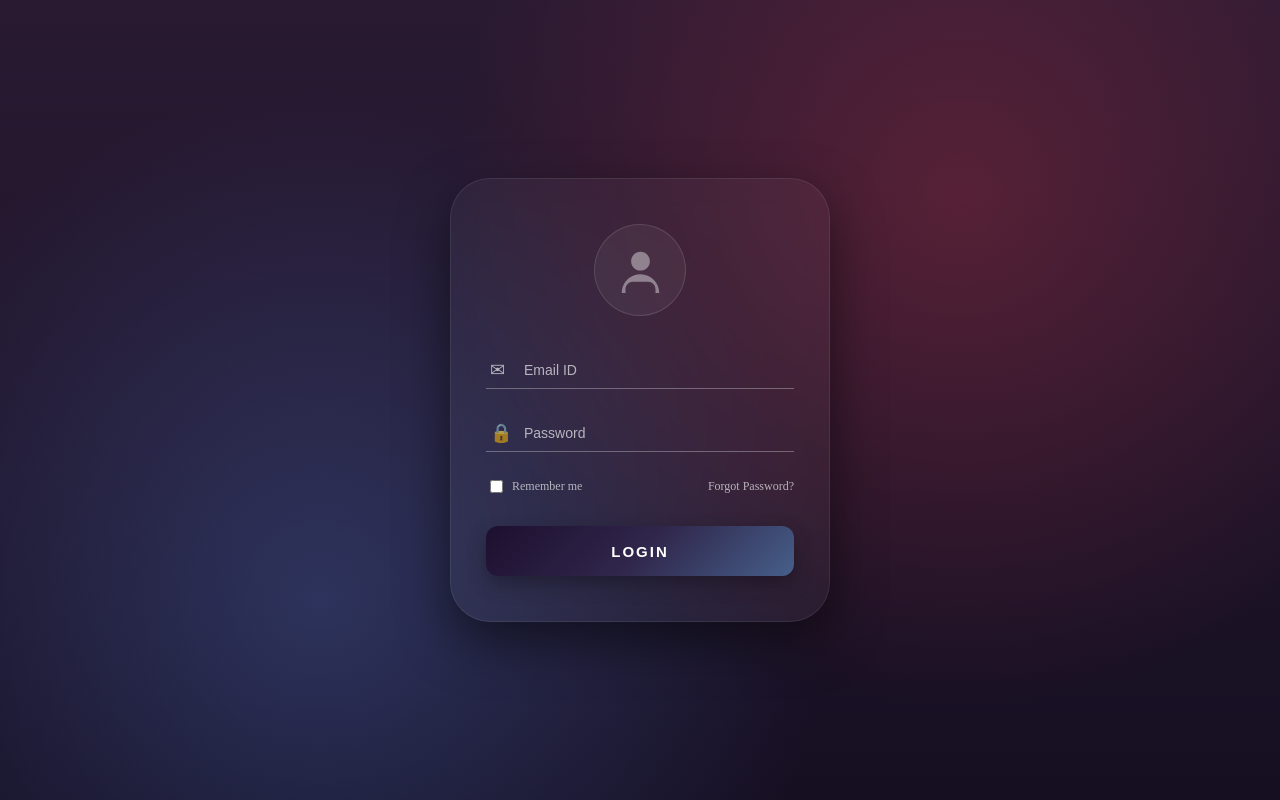
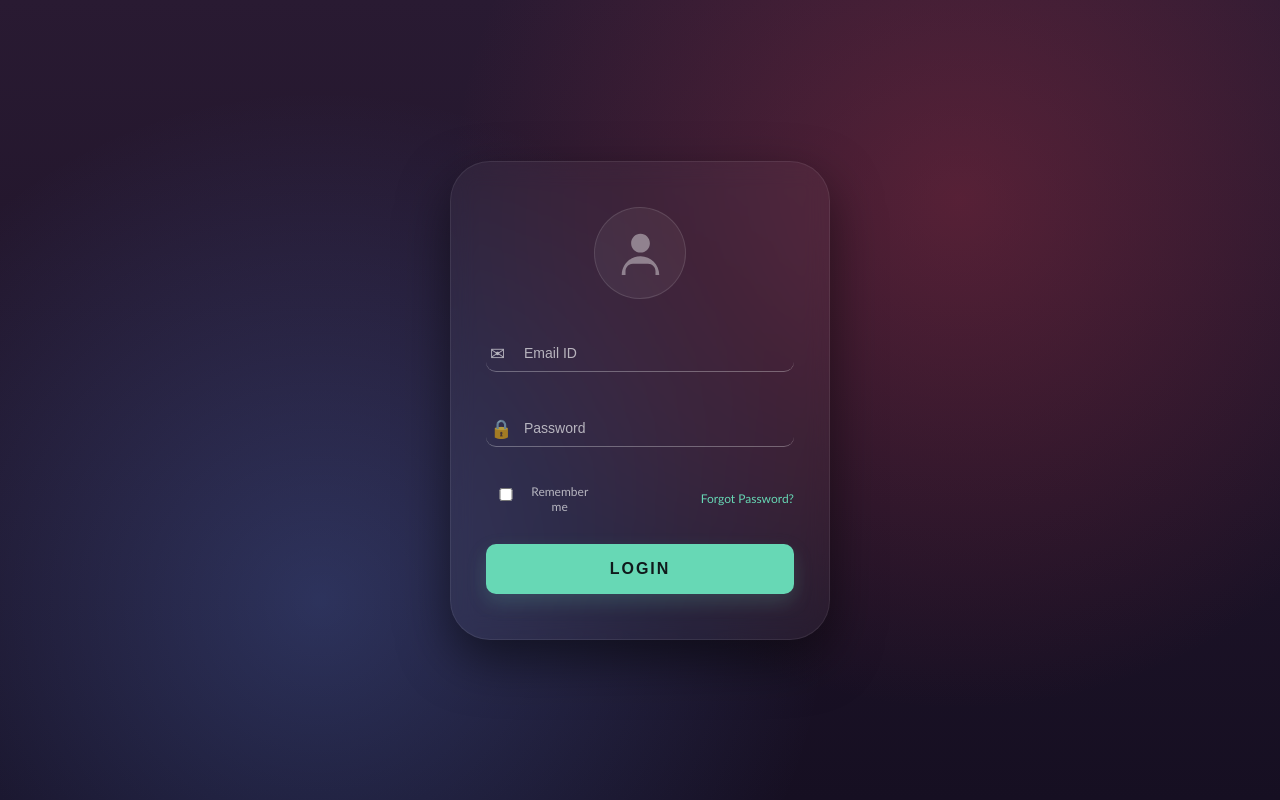
Before and after one commit to yash8339/Human-in-the-loop-of-ai-for-code-review, a Flask app: page /login in a window 1280 px wide. Run offline with Flask 3, Linux system fonts and the light colour scheme.

Commit message:
frontend almost done

```diff
--- a/project/frontend/templates/login.html
+++ b/project/frontend/templates/login.html
@@ -1,6 +1,6 @@
 {% extends "base.html" %}
 {% block title %}Login | AI Code Review{% endblock %}
-{% block body_class %}login-page{% endblock %}
+{% block body_class %}app-shell{% endblock %}
 
 {% block content %}
 <style>
@@ -10,7 +10,7 @@
     --image-glass: rgba(255, 255, 255, 0.04);
     --image-accent-red: rgba(180, 50, 70, 0.35);
     --image-accent-blue: rgba(100, 150, 255, 0.25);
-    --image-button-gradient: linear-gradient(135deg, #1d0f2f 0%, #30264b 50%, #465f8a 100%);
+    --image-button-gradient: linear-gradient(135deg, #67d8b5 0%, #8ce7ca 100%);
     --image-text-main: #ffffff;
     --image-text-muted: rgba(255, 255, 255, 0.65);
   }
@@ -114,7 +114,7 @@
   }
 
   .login-input:focus {
-    border-bottom-color: #ffffff;
+    border-bottom-color: #67d8b5;
   }
 
   .input-group label.mail-icon::before { content: "✉"; }
@@ -159,7 +159,7 @@
     border: none;
     border-radius: 12px;
     background: var(--image-button-gradient);
-    color: var(--image-text-main);
+    color: #10191b;
     font-size: 15px;
     font-weight: 600;
     text-transform: uppercase;
@@ -172,6 +172,14 @@
   .login-submit-btn:hover {
     transform: translateY(-2px);
     box-shadow: 0 10px 25px rgba(0, 0, 0, 0.4);
+  }
+
+  body.app-shell .login-input {
+    background: transparent;
+    border: none;
+    border-bottom: 1px solid rgba(255, 255, 255, 0.3);
+    padding: 10px 10px 10px 38px;
+    font-size: 15px;
   }
 </style>
 
```
